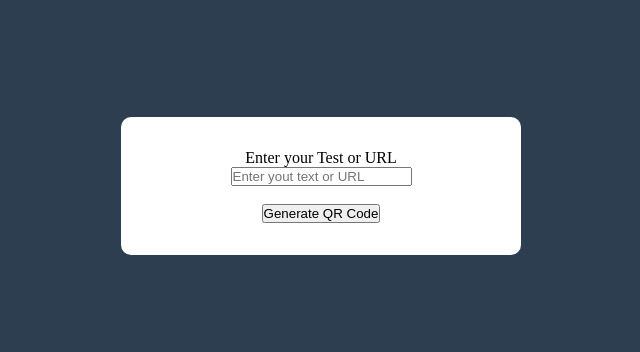
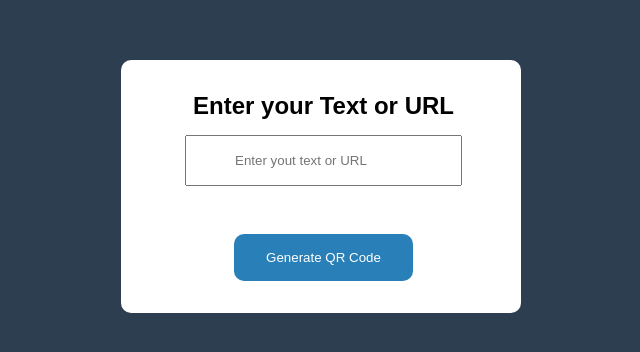
Before and after one commit to NaveenWebDev/QRCodeGenerator, a plain HTML site: page index.html in a window 1280 px wide. Shown: the part 214-566 px from the top of the page, without its empty margins (319-959 px from the left). Drawn offline with Linux system fonts and the light colour scheme.

Commit message:
final app is ready

```diff
--- a/css/style.css
+++ b/css/style.css
@@ -5,6 +5,7 @@
 }
 body{
     background: #2c3e50;
+    font-family: sans-serif;
 }
 main{
     height: 100vh;
@@ -15,7 +16,23 @@ main{
     background: #fff;
     border-radius: 10px;
     width: 400px;
-    padding: 2rem 5rem;
+    padding: 2rem 4rem;
     display: grid;
     place-items: center;
+    gap: 15px;
 }
+input[type='text']{
+    padding: 1rem 3rem;
+}
+button{
+    background-color: #2980b9;
+    border: none;
+    padding: 1rem 2rem;
+    color: #fff;
+    border-radius: 10px;
+    cursor: pointer;
+    transition: all 0.5s;
+}
+button:hover{
+    background-color: hsl(204, 84%, 24%);
+}
--- a/index.html
+++ b/index.html
@@ -9,9 +9,8 @@
 </head>
 <body>
     <main>
-
         <div class="container">
-            <p>Enter your Test or URL</p>
+            <h2>Enter your Text or URL</h2>
             <input type="text" placeholder="Enter yout text or URL">
             <div id="qrboxcode">
                 <img src="" id="qrcodeimage">
```
